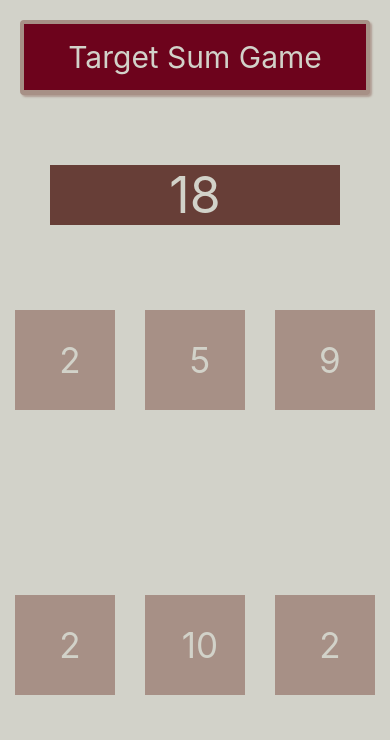
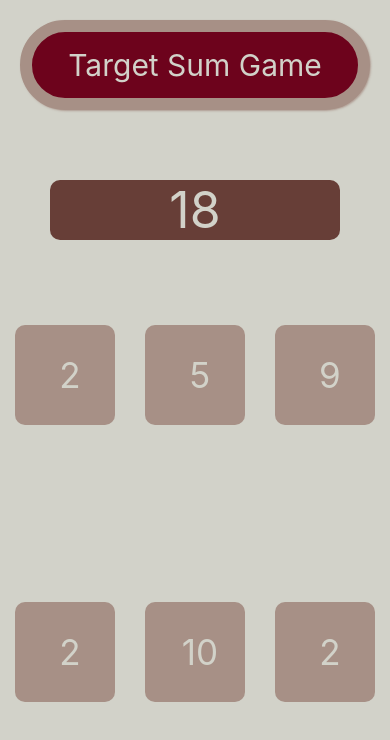
Before and after one commit to thiagoblima/find-sum-game, a React Native app: screen / in a window 390 px wide. Shown: the top 740 px of the page. Built offline with nearby package versions, Linux system fonts and the light colour scheme.

Commit message:
Adding Game Component Header & Stylings

```diff
--- a/components/Game.js
+++ b/components/Game.js
@@ -38,6 +38,7 @@ const styles = StyleSheet.create({
         backgroundColor: '#673e37',
         color: '#d2d2c9',
         margin: 50,
+        borderRadius: 10,
         textAlign: 'center'
     },
     randomContainer: {
@@ -50,6 +51,7 @@ const styles = StyleSheet.create({
         backgroundColor: '#a79086',
         color: '#d2d2c9',
         fontSize: 35,
+        borderRadius: 10,
         width: 100,
         height: 100,
         lineHeight: 100,
--- a/components/Header.js
+++ b/components/Header.js
@@ -15,12 +15,12 @@ class Header extends React.Component {
 const styles = StyleSheet.create({
     header: {
         margin: 20,
-        borderWidth: 4,
-        borderRadius: 4,
+        borderRadius: 50,
+        borderWidth: 12,
         borderColor: '#a79086',
-        borderBottomWidth: 5,
+        borderBottomWidth: 12,
         shadowColor: '#a79086',
-        shadowOffset: { width: 2, height: 2 },
+        shadowOffset: { width: 1, height: 1 },
         shadowOpacity: 0.8,
         shadowRadius: 2,
         elevation: 1,
```
